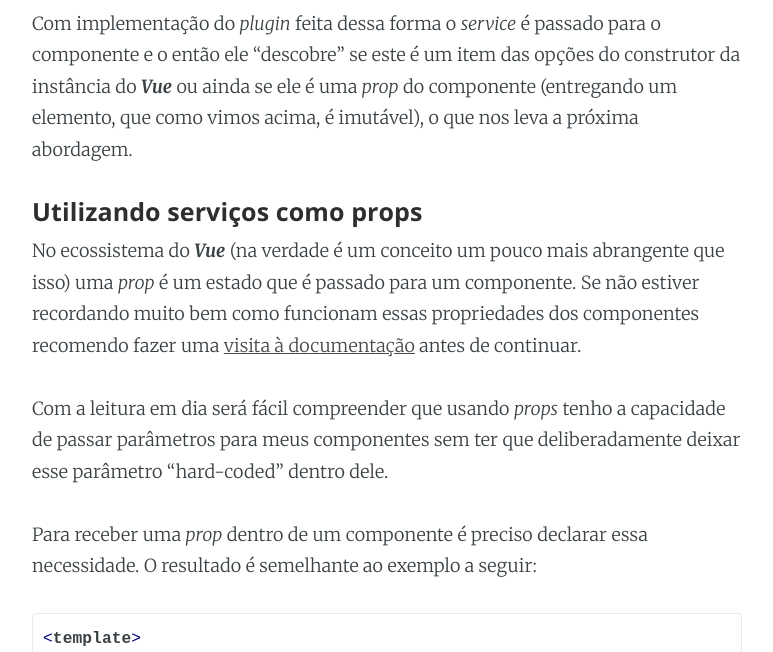
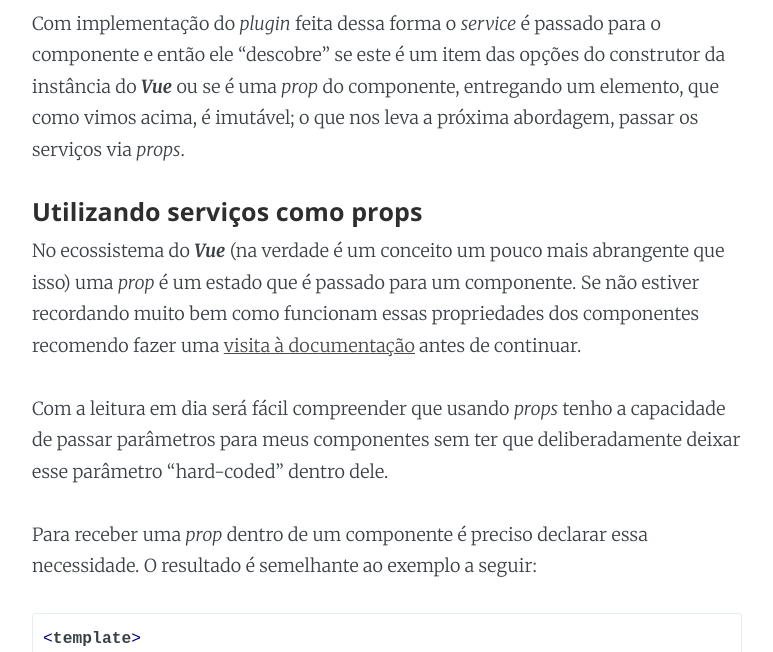
Before and after one commit to vuejs-br/blog, a Jekyll site: the page built from _posts/2018-05-22-injetando-servicos-em-componentes-de-forma-transparente.md, in a window 1280 px wide and 900 px high, scrolled down 10175 px, cut to the strip 248-900 px from the top of the window. Shown: the whole strip, without its empty margins (253-1026 px from the left). Built offline with Jekyll 4.4.1, drawn with Linux system fonts in a browser that asks for light colours; comment, search, counter and statistics services are not loaded.

Commit message:
Revisar texto do post

```diff
--- a/_posts/2018-05-22-injetando-servicos-em-componentes-de-forma-transparente.md
+++ b/_posts/2018-05-22-injetando-servicos-em-componentes-de-forma-transparente.md
@@ -284,7 +284,7 @@ A resposta do **_Vue_** será contundente
 <img src="https://i.imgur.com/Zrz3W7H.png">
 </p>
 
-Com implementação do _plugin_ feita dessa forma o _service_ é passado para o componente e o então ele “descobre” se este é um item das opções do construtor da instância do **_Vue_** ou ainda se ele é uma _prop_ do componente (entregando um elemento, que como vimos acima, é imutável), o que nos leva a próxima abordagem.
+Com implementação do _plugin_ feita dessa forma o _service_ é passado para o componente e então ele “descobre” se este é um item das opções do construtor da instância do **_Vue_** ou se é uma _prop_ do componente, entregando um elemento, que como vimos acima, é imutável; o que nos leva a próxima abordagem, passar os serviços via _props_.
 
 #### Utilizando serviços como props
 No ecossistema do **_Vue_** (na verdade é um conceito um pouco mais abrangente que isso) uma _prop_ é um estado que é passado para um componente.
```
